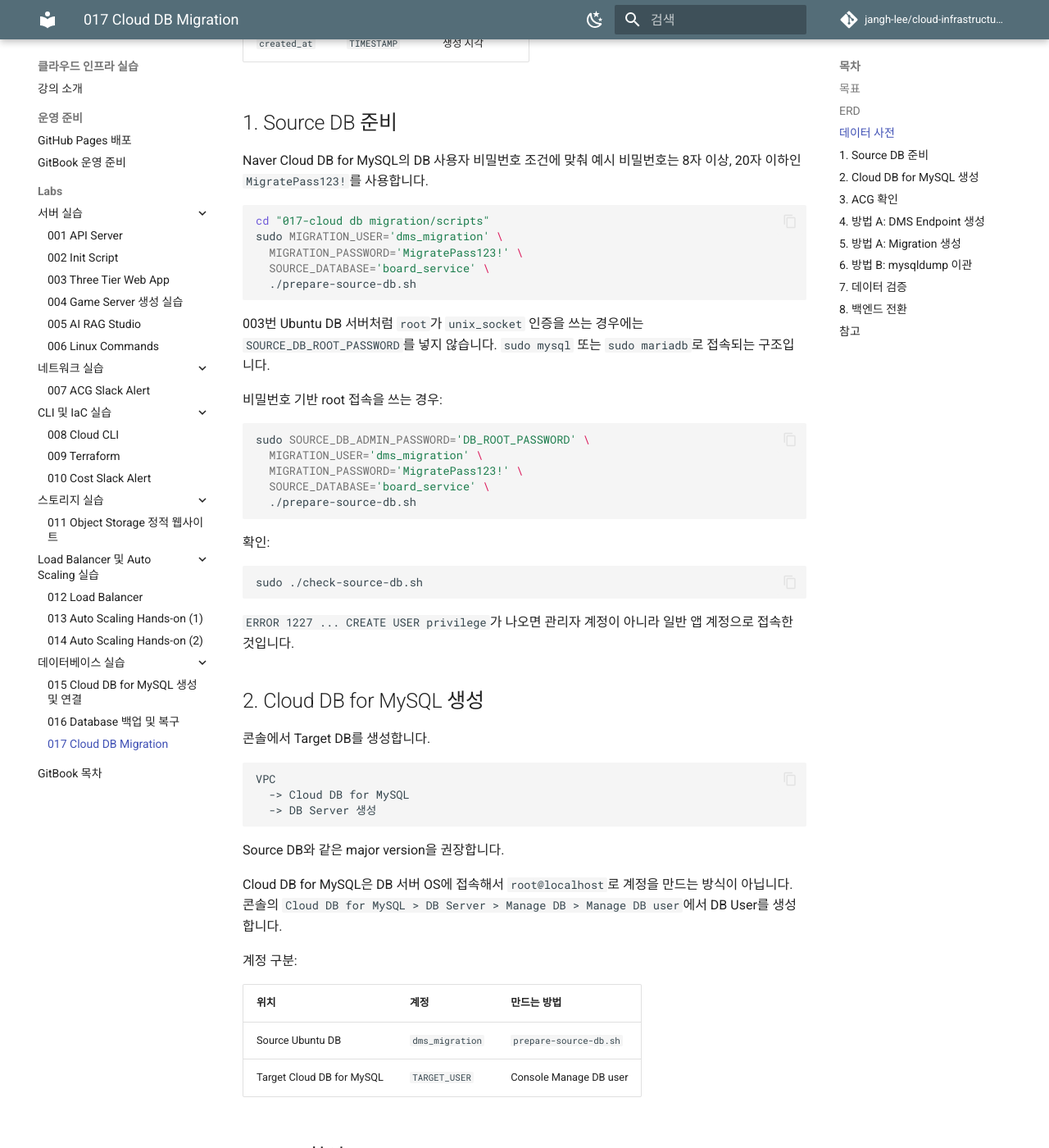
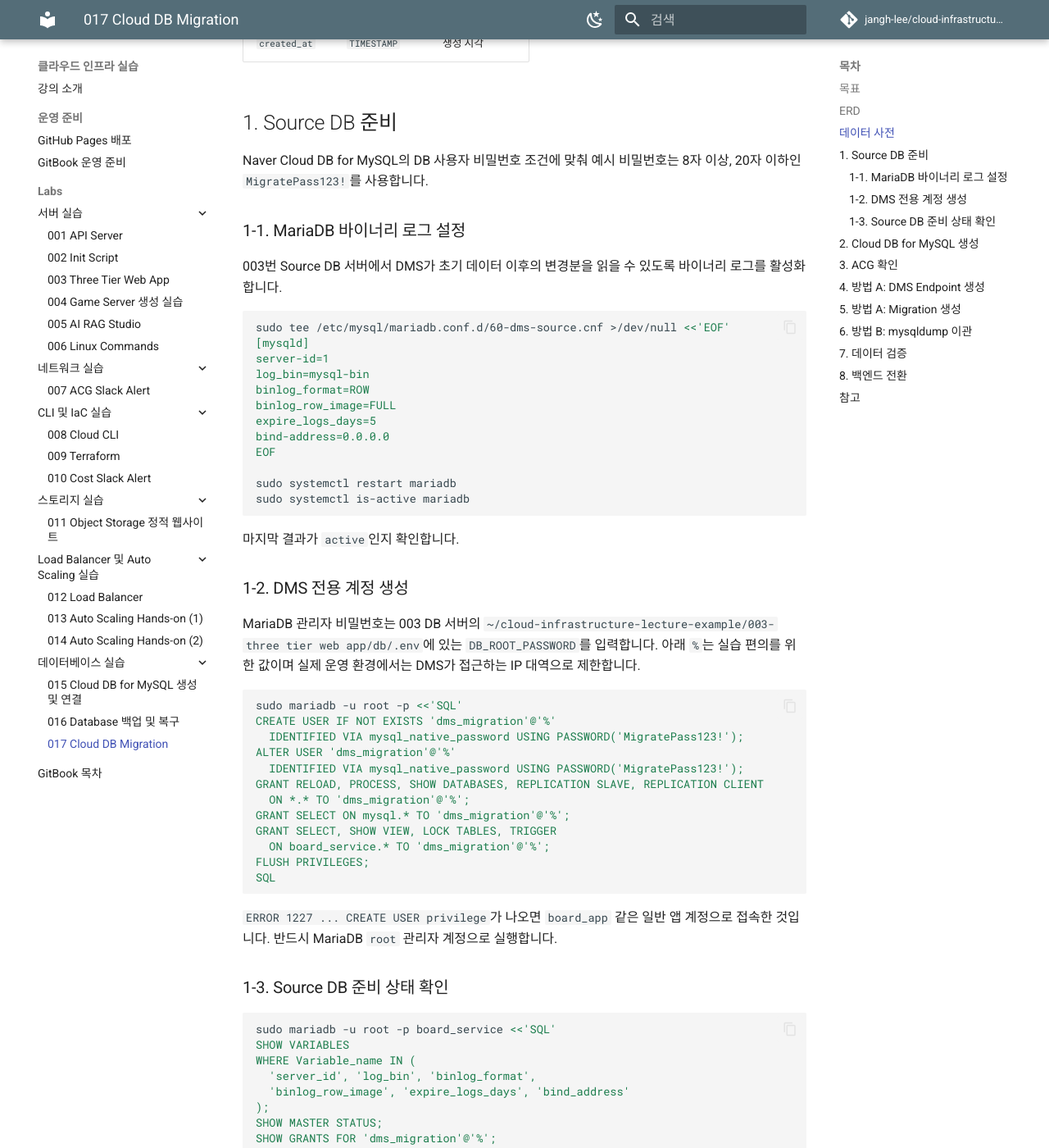
Before and after one commit to jangh-lee/cloud-infrastructure-lecture-example, an MkDocs documentation site: the page built from gitbook/labs/017-cloud-db-migration.md, in a window 1280 px wide and 1400 px high, scrolled down 1540 px. Shown: the whole window at 82% size. Built offline with MkDocs 1.6.1 and Material for MkDocs 9.7.7, drawn with Linux system fonts in a browser that asks for light colours; comment, search, counter and statistics services are not loaded; some of the changed text lies outside the part shown.

Commit message:
Expand Cloud DB migration commands and roles

````diff
--- a/gitbook/labs/017-cloud-db-migration.md
+++ b/gitbook/labs/017-cloud-db-migration.md
@@ -62,33 +62,64 @@
 
 Naver Cloud DB for MySQL의 DB 사용자 비밀번호 조건에 맞춰 예시 비밀번호는 8자 이상, 20자 이하인 `MigratePass123!`를 사용합니다.
 
+### 1-1. MariaDB 바이너리 로그 설정
+
+003번 Source DB 서버에서 DMS가 초기 데이터 이후의 변경분을 읽을 수 있도록 바이너리 로그를 활성화합니다.
+
 ```bash
-cd "017-cloud db migration/scripts"
-sudo MIGRATION_USER='dms_migration' \
-  MIGRATION_PASSWORD='MigratePass123!' \
-  SOURCE_DATABASE='board_service' \
-  ./prepare-source-db.sh
+sudo tee /etc/mysql/mariadb.conf.d/60-dms-source.cnf >/dev/null <<'EOF'
+[mysqld]
+server-id=1
+log_bin=mysql-bin
+binlog_format=ROW
+binlog_row_image=FULL
+expire_logs_days=5
+bind-address=0.0.0.0
+EOF
+
+sudo systemctl restart mariadb
+sudo systemctl is-active mariadb
 ```
 
-003번 Ubuntu DB 서버처럼 `root`가 `unix_socket` 인증을 쓰는 경우에는 `SOURCE_DB_ROOT_PASSWORD`를 넣지 않습니다. `sudo mysql` 또는 `sudo mariadb`로 접속되는 구조입니다.
+마지막 결과가 `active`인지 확인합니다.
 
-비밀번호 기반 root 접속을 쓰는 경우:
+### 1-2. DMS 전용 계정 생성
+
+MariaDB 관리자 비밀번호는 003 DB 서버의 `~/cloud-infrastructure-lecture-example/003-three tier web app/db/.env`에 있는 `DB_ROOT_PASSWORD`를 입력합니다. 아래 `%`는 실습 편의를 위한 값이며 실제 운영 환경에서는 DMS가 접근하는 IP 대역으로 제한합니다.
 
 ```bash
-sudo SOURCE_DB_ADMIN_PASSWORD='DB_ROOT_PASSWORD' \
-  MIGRATION_USER='dms_migration' \
-  MIGRATION_PASSWORD='MigratePass123!' \
-  SOURCE_DATABASE='board_service' \
-  ./prepare-source-db.sh
+sudo mariadb -u root -p <<'SQL'
+CREATE USER IF NOT EXISTS 'dms_migration'@'%'
+  IDENTIFIED VIA mysql_native_password USING PASSWORD('MigratePass123!');
+ALTER USER 'dms_migration'@'%'
+  IDENTIFIED VIA mysql_native_password USING PASSWORD('MigratePass123!');
+GRANT RELOAD, PROCESS, SHOW DATABASES, REPLICATION SLAVE, REPLICATION CLIENT
+  ON *.* TO 'dms_migration'@'%';
+GRANT SELECT ON mysql.* TO 'dms_migration'@'%';
+GRANT SELECT, SHOW VIEW, LOCK TABLES, TRIGGER
+  ON board_service.* TO 'dms_migration'@'%';
+FLUSH PRIVILEGES;
+SQL
 ```
 
-확인:
+`ERROR 1227 ... CREATE USER privilege`가 나오면 `board_app` 같은 일반 앱 계정으로 접속한 것입니다. 반드시 MariaDB `root` 관리자 계정으로 실행합니다.
+
+### 1-3. Source DB 준비 상태 확인
 
 ```bash
-sudo ./check-source-db.sh
+sudo mariadb -u root -p board_service <<'SQL'
+SHOW VARIABLES
+WHERE Variable_name IN (
+  'server_id', 'log_bin', 'binlog_format',
+  'binlog_row_image', 'expire_logs_days', 'bind_address'
+);
+SHOW MASTER STATUS;
+SHOW GRANTS FOR 'dms_migration'@'%';
+SELECT COUNT(*) AS total_posts FROM posts;
+SQL
 ```
 
-`ERROR 1227 ... CREATE USER privilege`가 나오면 관리자 계정이 아니라 일반 앱 계정으로 접속한 것입니다.
+`log_bin=ON`, `binlog_format=ROW`, `binlog_row_image=FULL`이고 `SHOW MASTER STATUS`에 바이너리 로그 파일이 표시되어야 다음 단계로 넘어갑니다. 권한 결과에는 복제 관련 전역 권한과 `board_service` 조회 권한이 모두 보여야 합니다.
 
 ## 2. Cloud DB for MySQL 생성
 
@@ -104,12 +135,22 @@
 
 Cloud DB for MySQL은 DB 서버 OS에 접속해서 `root@localhost`로 계정을 만드는 방식이 아닙니다. 콘솔의 `Cloud DB for MySQL > DB Server > Manage DB > Manage DB user`에서 DB User를 생성합니다.
 
+DMS 작업 전에는 Target에 `board_service` 데이터베이스를 만들지 않습니다. Source와 같은 이름의 데이터베이스가 이미 있으면 DMS 작업을 시작할 수 없습니다. DB User만 다음과 같이 미리 생성합니다.
+
+| USER_ID | HOST(IP) | DB 권한 | 암호 예시 | 용도 |
+| --- | --- | --- | --- | --- |
+| `board_admin` | 관리 서버 IP 대역 예: `10.10.10.%` | `DDL` | `BoardAdmin123!` | mysqldump 복원, 스키마 및 검증 작업 |
+| `board_app` | Backend Subnet 예: `10.10.110.%` | `CRUD` | `BoardApp123!` | 마이그레이션 완료 후 Backend 연결 |
+
+두 계정 모두 **시스템 테이블은 선택하지 않습니다**. `DDL`은 `CRUD`와 `READ`를 포함하고 테이블 생성·변경·삭제가 가능하며, `CRUD`는 게시글 조회·등록·수정·삭제에 사용합니다. DMS 작업 생성 화면에서는 별도 Target DB User를 입력하지 않고 생성한 Cloud DB Service를 Target으로 선택합니다.
+
 계정 구분:
 
 | 위치 | 계정 | 만드는 방법 |
 | --- | --- | --- |
-| Source Ubuntu DB | `dms_migration` | `prepare-source-db.sh` |
-| Target Cloud DB for MySQL | `TARGET_USER` | Console Manage DB user |
+| Source Ubuntu DB | `dms_migration` | 위 MariaDB SQL로 생성, DMS Endpoint에서 사용 |
+| Target Cloud DB for MySQL | `board_admin` | Console Manage DB user에서 `DDL`로 생성 |
+| Target Cloud DB for MySQL | `board_app` | Console Manage DB user에서 `CRUD`로 생성 |
 
 ## 3. ACG 확인
 
@@ -123,6 +164,7 @@
 
 | 방향 | 포트 | 설명 |
 | --- | --- | --- |
+| 관리 서버 outbound / Cloud DB inbound | `3306` | `board_admin`으로 mysqldump 복원 및 검증 |
 | Backend outbound | `3306` | Cloud DB 접속 |
 | Cloud DB inbound | `3306` | Backend private IP 허용 |
 
@@ -182,8 +224,8 @@
 
 ```bash
 TARGET_DB_HOST='db-xxxx.vpc-cdb.ntruss.com' \
-TARGET_DB_USER='TARGET_USER' \
-TARGET_DB_PASSWORD='TARGET_PASSWORD' \
+TARGET_DB_USER='board_admin' \
+TARGET_DB_PASSWORD='BoardAdmin123!' \
 DUMP_FILE='/tmp/board_service.sql' \
 ./restore-target-db.sh
 ```
@@ -205,9 +247,9 @@
 ```
 
 ```bash
-MYSQL_PWD='TARGET_PASSWORD' mysql \
+MYSQL_PWD='BoardAdmin123!' mysql \
   -h db-xxxx.vpc-cdb.ntruss.com \
-  -u TARGET_USER \
+  -u board_admin \
   < /tmp/board_service.sql
 ```
 
@@ -218,8 +260,8 @@
 SOURCE_DB_USER='board_app' \
 SOURCE_DB_PASSWORD='BoardApp123!' \
 TARGET_DB_HOST='db-xxxx.vpc-cdb.ntruss.com' \
-TARGET_DB_USER='TARGET_USER' \
-TARGET_DB_PASSWORD='TARGET_PASSWORD' \
+TARGET_DB_USER='board_app' \
+TARGET_DB_PASSWORD='BoardApp123!' \
 DB_NAME='board_service' \
 ./compare-post-counts.sh
 ```
@@ -230,8 +272,8 @@
 sudo BACKEND_ENV_FILE='/opt/board-service-backend/.env' \
   DB_HOST='db-xxxx.vpc-cdb.ntruss.com' \
   DB_PORT='3306' \
-  DB_USER='TARGET_USER' \
-  DB_PASSWORD='TARGET_PASSWORD' \
+  DB_USER='board_app' \
+  DB_PASSWORD='BoardApp123!' \
   DB_NAME='board_service' \
   ./switch-backend-db.sh
 ```
````
Also changed, not shown: 017-cloud db migration/README.md (+61 -34 lines).
